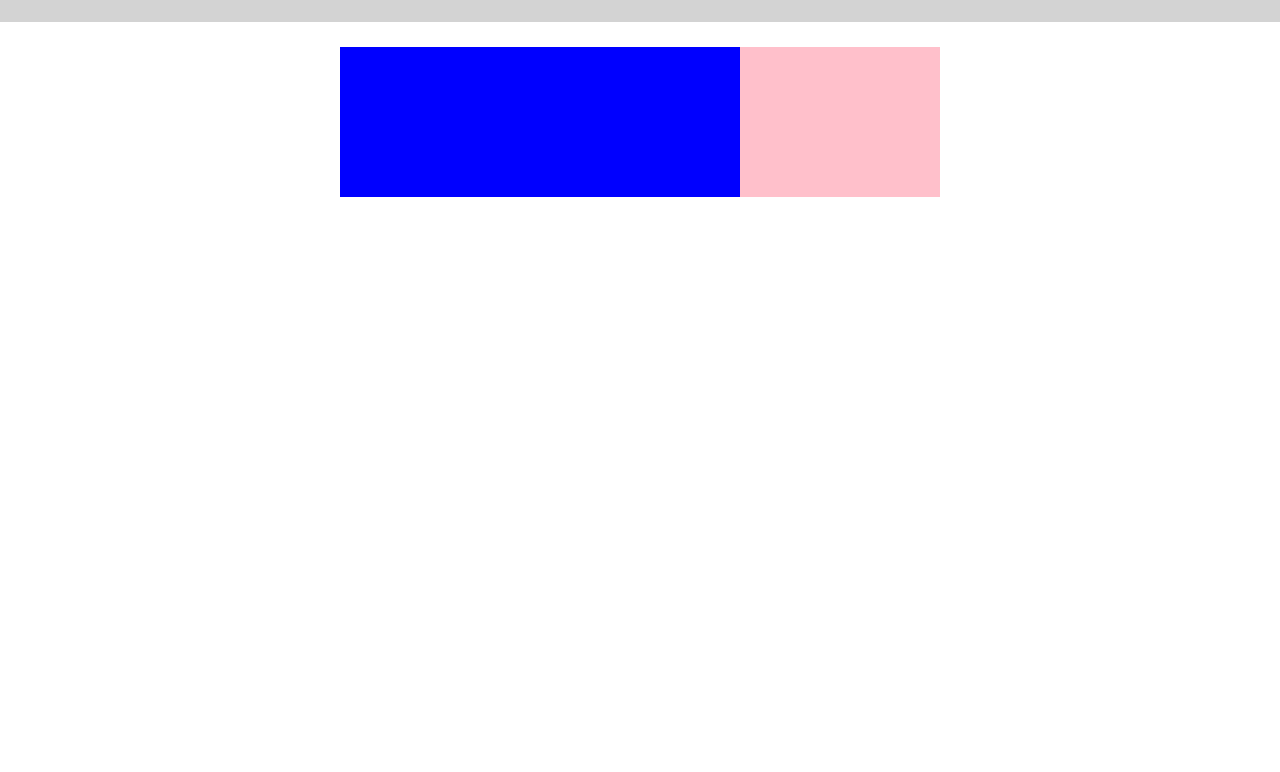
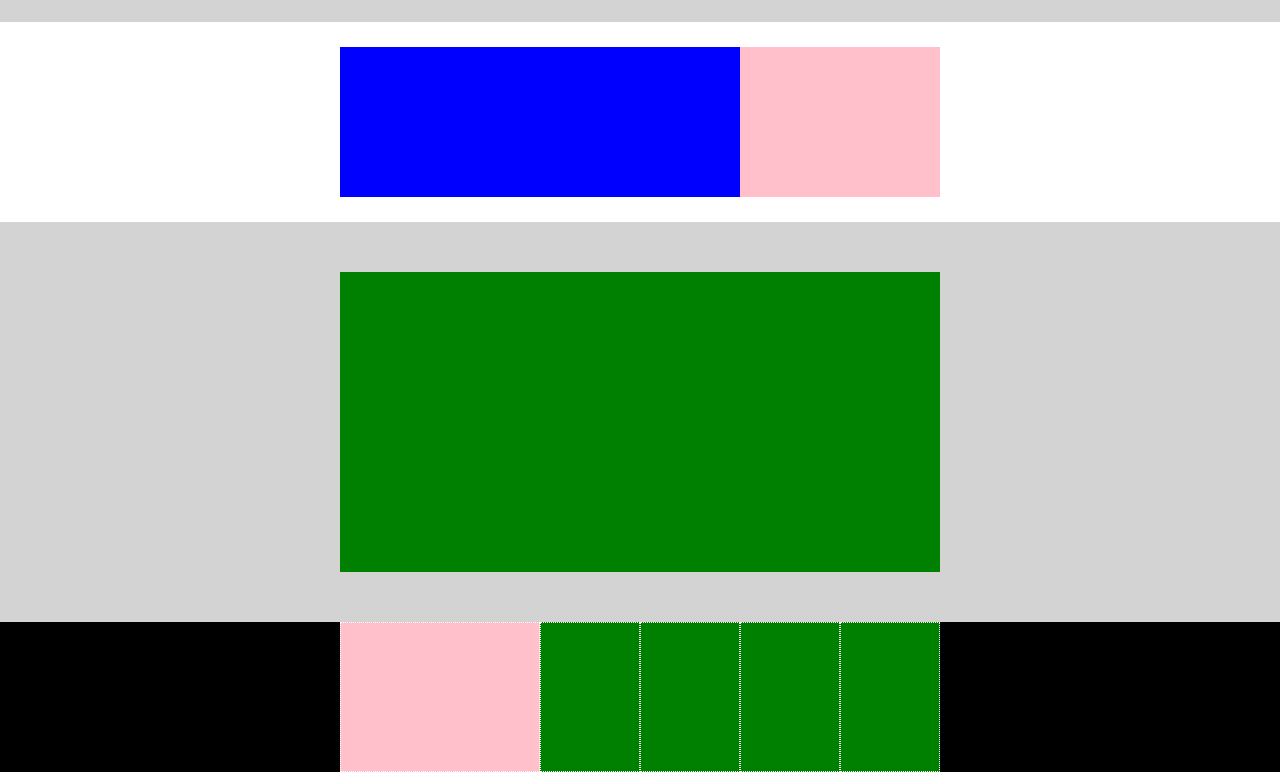
Before and after one commit to danieldorazio/htmlcss-struttura-discord, a plain HTML site: page index.html in a window 1280 px wide. Shown: the part 628-1400 px from the top of the page. Before the commit the page ends 850 px from the top, so only its background shows below. Drawn offline with Linux system fonts and the light colour scheme.

Commit message:
add: SECTION NORMALE, SECTION 5DIV

```diff
--- a/css/style.css
+++ b/css/style.css
@@ -51,16 +51,15 @@ header{
 .sezione {
     min-height: 200px;
 }
-.dispari{
+.bianco{
     background-color:white;
 }
-.pari{
+.grigio{
     background-color: lightgrey;
 }
 
 .quadrato{
     min-height: 150px;
-
 }
 .piccolo{
     background-color: pink;
@@ -71,7 +70,30 @@ header{
     width: 400px;
 }
 /* SECTION NORMALE */
+.sezione-large{
+    min-height: 400px;
+}
+.quadrato-large{
+    min-height: 300px;
+    width: 600px;
+    background-color: green;
+}
 
 /* SECTION 5DIV SHRINK */
+.nero{
+    background-color: black;
+}
+.bordo{
+    border: 1px dotted white;
+}
+.primo{
+    background-color: pink;
+    width: calc((600px / 6) * 2);
+}
+.secondo{
+    background-color: green;
+    width: calc(600px / 6);
+
+}
 
 /* FOOTET SPACE-BETWEEN */
--- a/index.html
+++ b/index.html
@@ -21,21 +21,31 @@
         </div>
 
         <!-- SECTION 1,2,3 -->
-        <div class="sezione container dispari">
+        <div class="sezione container bianco">
             <div class="quadrato grande"></div>
             <div class="quadrato piccolo"></div>
         </div>
-        <div class="sezione container pari">
+        <div class="sezione container grigio">
             <div class="quadrato piccolo"></div>
             <div class="quadrato grande"></div>
         </div>
-        <div class="sezione container dispari">
+        <div class="sezione container bianco">
             <div class="quadrato grande"></div>
             <div class="quadrato piccolo"></div>
         </div>
 
         <!-- <SECTION NORMALE -->
+        <div class="sezione-large container grigio">
+            <div class="quadrato-large"></div>
+        </div>
         <!-- SECTION 5DIV SHRINK -->
+        <div class="quadrato container nero">
+            <div class="quadrato bordo primo"></div>
+            <div class="quadrato bordo secondo"></div>
+            <div class="quadrato bordo secondo"></div>
+            <div class="quadrato bordo secondo"></div>
+            <div class="quadrato bordo secondo"></div>
+        </div>
         <!-- footer space-between -->
 
     </main>
```
